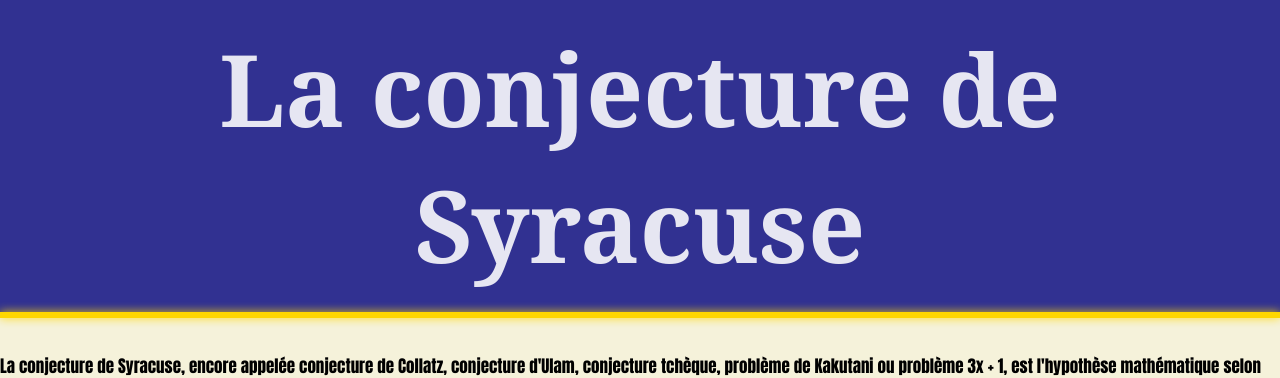
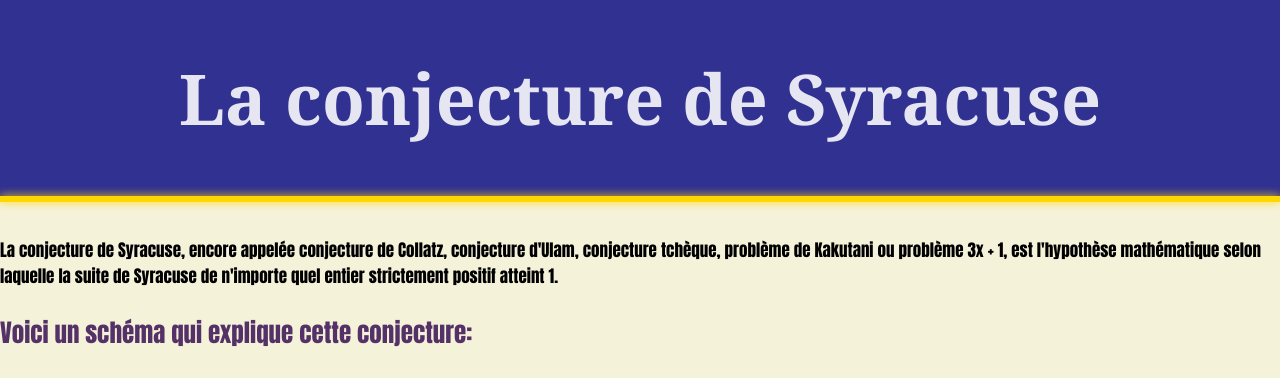
Before and after one commit to slickcrown2633/conjecture2syracuse, a plain HTML site: page index.html in a window 1280 px wide. Shown: the top 378 px of the page. Drawn offline with Linux system fonts and the light colour scheme.

Commit message:
Update main.css

```diff
--- a/main.css
+++ b/main.css
@@ -30,11 +30,11 @@ img {
         text-align: center;
         border: 150px;
         background-color: rgb(49, 49, 145);
-        font-size: 100px;
+        font-size: 70px;
         font-weight: bold;
         max-width: 100%;
         margin: 0;
-        padding: 20px;
+        padding: 50px;
         box-sizing: border-box;
         margin-top: auto;
 }
```
